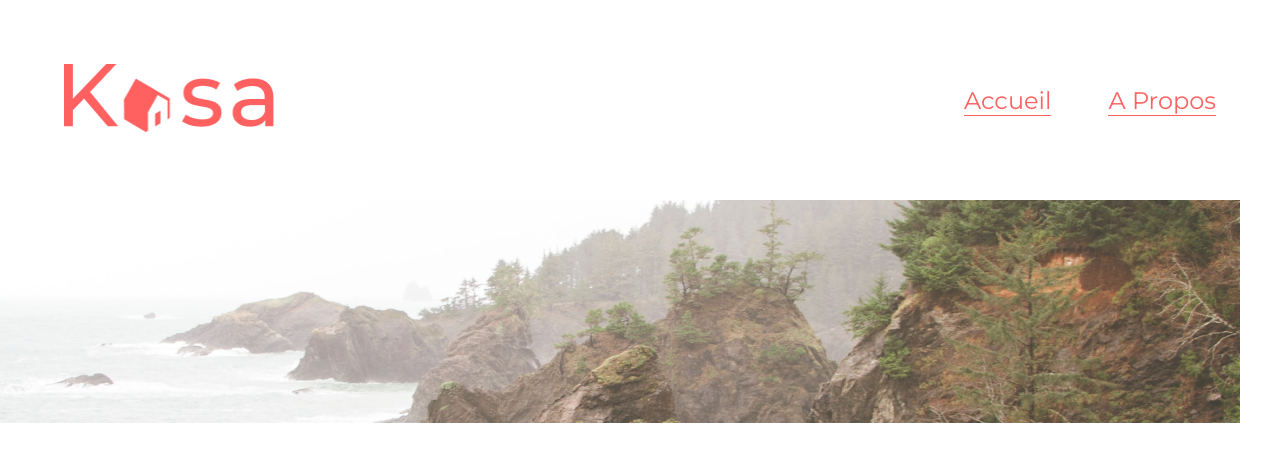
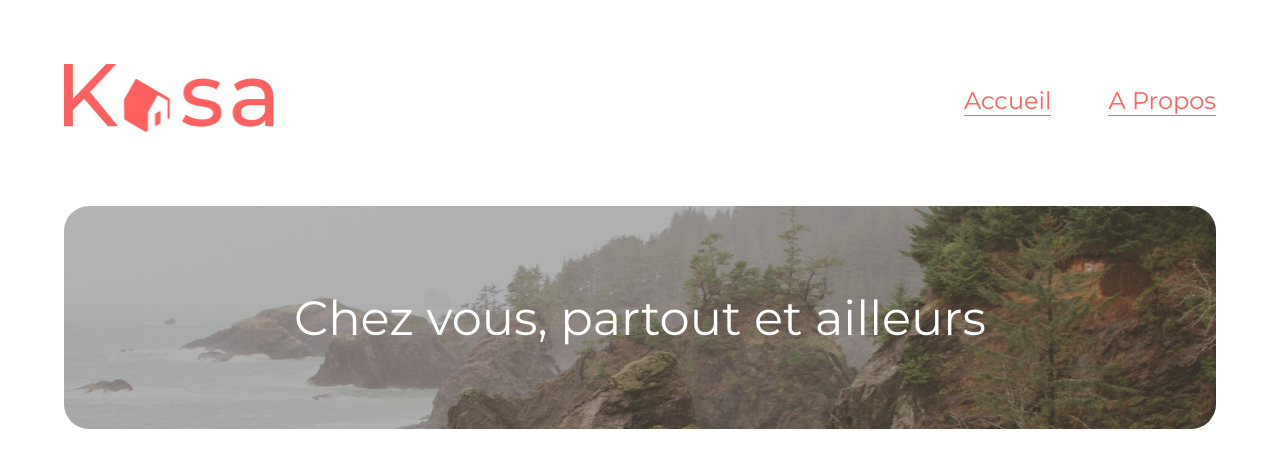
Before and after one commit to Tintgire/projet-7-OC, a React (Create React App) app: page / in a window 1280 px wide. Shown: the top 468 px of the page. Built offline with nearby package versions, Linux system fonts and the light colour scheme.

Commit message:
insert image + filtre

```diff
--- a/src/pages/Home/index.jsx
+++ b/src/pages/Home/index.jsx
@@ -6,8 +6,14 @@ export default function Home() {
   return (
     <div className="home">
       <Header />
-      <div>
-        <img className="imghome" src={IMGHOME} alt="IMGHOME" />
+      <div className="homeBanner">
+        <img
+          className="homeBanner__imghome background"
+          src={IMGHOME}
+          alt="IMGHOME"
+        />
+        <div className="homeBanner__overlay background"></div>
+        <h1>Chez vous, partout et ailleurs</h1>
       </div>
     </div>
   )
--- a/src/pages/Home/index.scss
+++ b/src/pages/Home/index.scss
@@ -1,3 +1,35 @@
-.imghome {
-    margin: 0;
+.homeBanner {
+    display: flex;
+    justify-content: center;
+    position: relative;
+    height: 223px;
+    margin-top: 70px;
+
+    &__imghome {
+        object-fit: cover;
+
+    }
+
+    &__overlay {
+        background: #000000;
+        mix-blend-mode: darken;
+        opacity: 0.3;
+
+    }
+
+    .background {
+        position: absolute;
+        height: 100%;
+        width: 90%;
+        border-radius: 25px;
+    }
 }
+
+h1 {
+    display: flex;
+    align-self: center;
+    color: #FFFFFF;
+    font-weight: 500;
+    font-size: 48px;
+    z-index: 1;
+}
```
